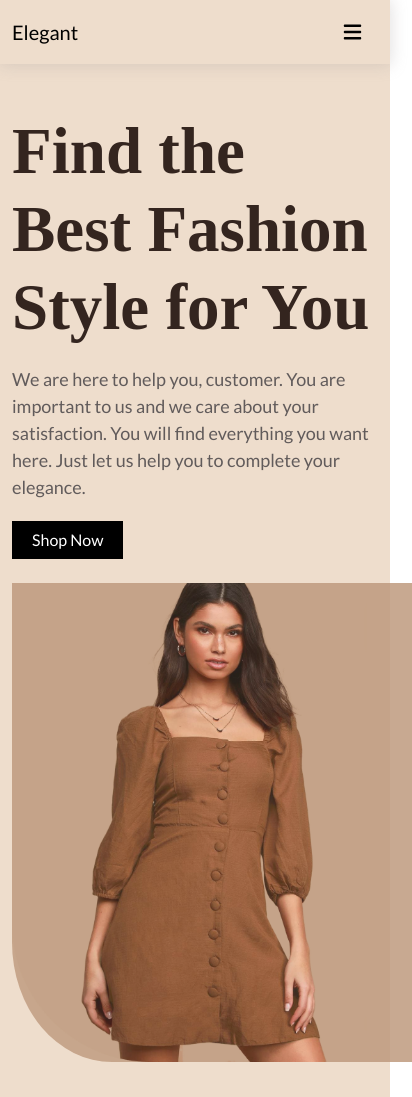
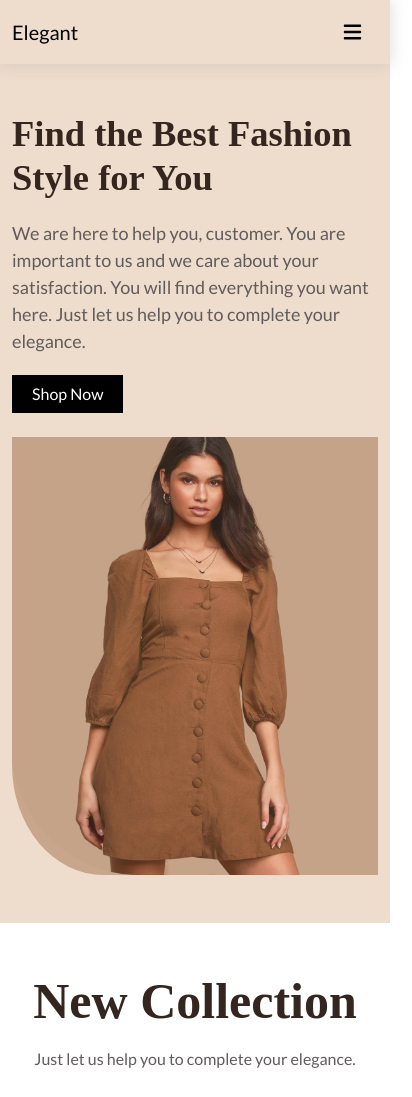
Before and after one commit to islamm771/Elegant, a plain HTML site: page index.html in a window 390 px wide. Shown: the top 1097 px of the page, 412 px wide, since content can reach past the window. Drawn offline with nearby package versions, Linux system fonts and the light colour scheme; a web font is replaced by a local one.

Commit message:
Update style.css

```diff
--- a/css/style.css
+++ b/css/style.css
@@ -325,10 +325,10 @@ footer .social-links li a:hover {
 }
 /* end footer */
 @media (min-width:320px) and (max-width:480px){
-    header .container .row div h1 {
+    .home .container .row div h1 {
             font-size: 36.5px;
     }
-    header .row div>div {
+    .home .row div>div {
             width: auto;
     }
     .best-selling .all-imgs .product-details h6{
```
